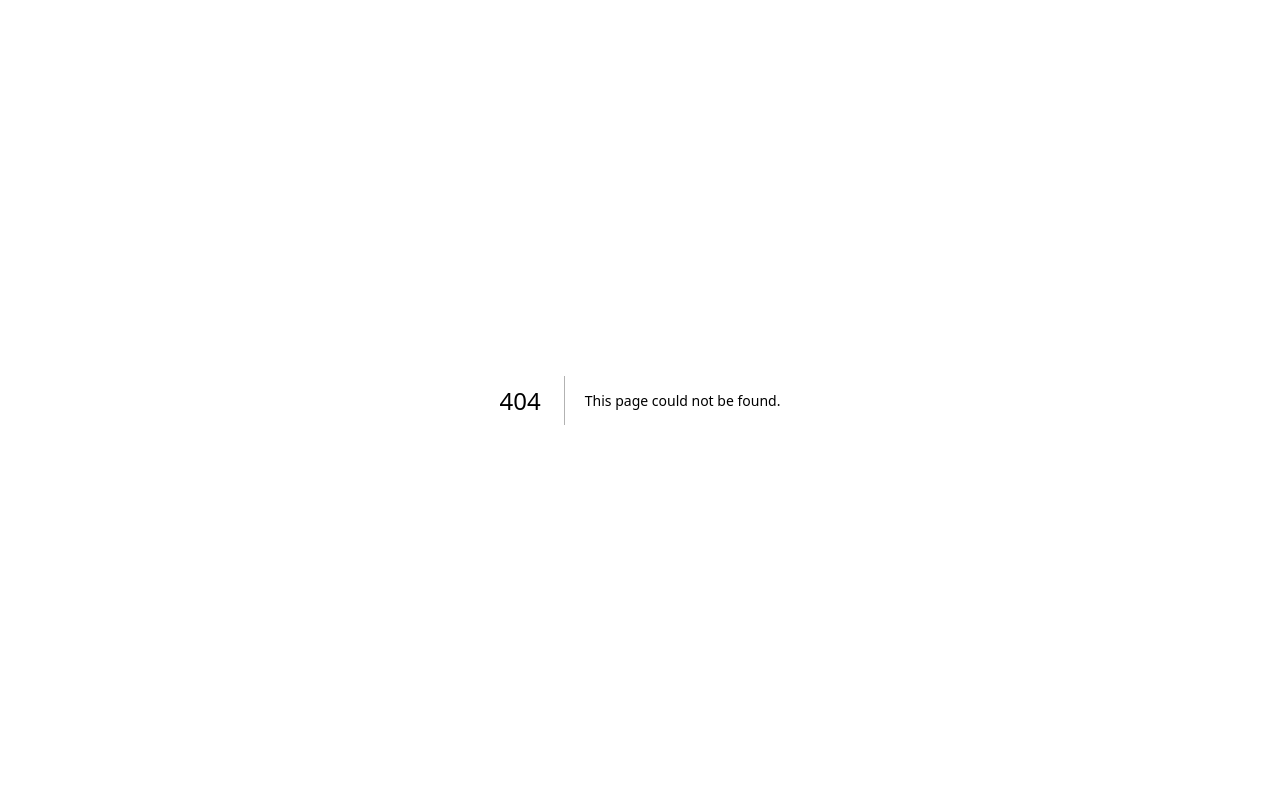
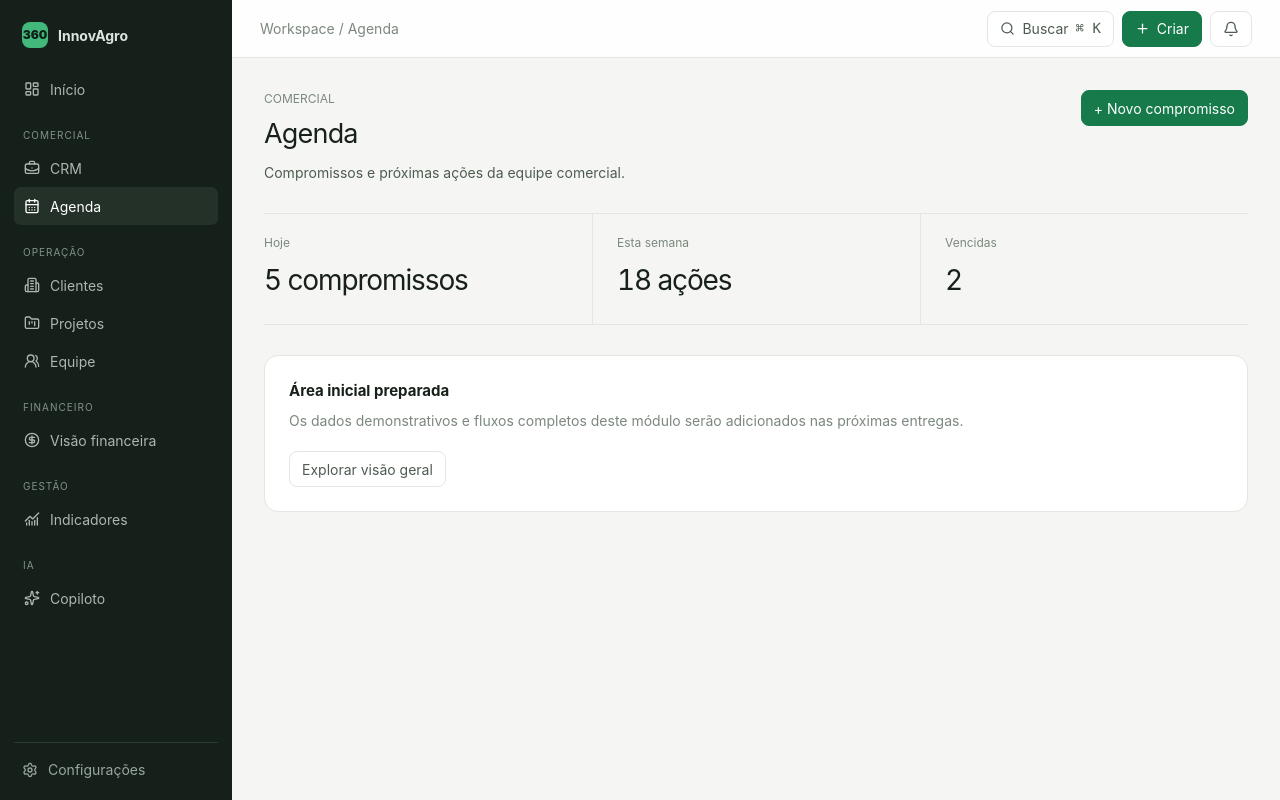
Before and after one commit to vorpageljeff/innovagro-360, a Next.js app in the folder apps/web/: page /agenda in a window 1280 px wide. Before the commit this address had no page. Built offline with nearby package versions, Linux system fonts and the light colour scheme.

Commit message:
fix: enable workspace navigation

```diff
--- /dev/null
+++ b/apps/web/app/(workspace)/[section]/page.tsx
@@ -0,0 +1,20 @@
+import { notFound } from "next/navigation";
+
+const modules: Record<string, { eyebrow: string; title: string; description: string; action: string; items: [string, string][] }> = {
+  crm: { eyebrow: "COMERCIAL", title: "CRM", description: "Relacionamentos, oportunidades e próximas ações em um só contexto.", action: "+ Nova oportunidade", items: [["Pipeline aberto", "R$ 187.500"], ["Follow-ups hoje", "8"], ["Oportunidades paradas", "3"]] },
+  agenda: { eyebrow: "COMERCIAL", title: "Agenda", description: "Compromissos e próximas ações da equipe comercial.", action: "+ Novo compromisso", items: [["Hoje", "5 compromissos"], ["Esta semana", "18 ações"], ["Vencidas", "2"]] },
+  clientes: { eyebrow: "OPERAÇÃO", title: "Clientes", description: "Visão única de contas, contatos, projetos e histórico financeiro.", action: "+ Novo cliente", items: [["Clientes ativos", "8"], ["Projetos ativos", "6"], ["Saldo a receber", "R$ 24.800"]] },
+  projetos: { eyebrow: "OPERAÇÃO", title: "Projetos", description: "Acompanhe entregas, prazo, horas, riscos e margem.", action: "+ Novo projeto", items: [["Em andamento", "6"], ["Em atenção", "2"], ["Críticos", "1"]] },
+  equipe: { eyebrow: "OPERAÇÃO", title: "Equipe", description: "Capacidade, alocação e exceções que exigem ação.", action: "+ Convidar pessoa", items: [["Pessoas ativas", "12"], ["Capacidade média", "87%"], ["Sobrecarga", "2 pessoas"]] },
+  financeiro: { eyebrow: "FINANCEIRO", title: "Visão financeira", description: "Caixa, recebíveis, pagamentos e resultado gerencial.", action: "+ Novo lançamento", items: [["Saldo disponível", "R$ 31.200"], ["A receber", "R$ 24.800"], ["Vencido", "R$ 5.800"]] },
+  indicadores: { eyebrow: "GESTÃO", title: "Indicadores", description: "Dados conectados para entender causas e tomar decisões.", action: "Configurar relatório", items: [["Margem", "44,1%"], ["Conversão comercial", "31%"], ["Saúde média", "82"]] },
+  copiloto: { eyebrow: "INTELIGÊNCIA", title: "Copiloto", description: "Sínteses e recomendações baseadas nos dados permitidos da organização.", action: "Nova conversa", items: [["Projetos críticos", "1"], ["Oportunidades prováveis", "4"], ["Alertas de caixa", "1"]] },
+  configuracoes: { eyebrow: "ADMINISTRAÇÃO", title: "Configurações", description: "Organização, pessoas, permissões e regras do workspace.", action: "Salvar alterações", items: [["Usuários", "12"], ["Perfis", "6"], ["Integrações", "0"]] },
+};
+
+export default async function ModulePage({ params }: { params: Promise<{ section: string }> }) {
+  const { section } = await params;
+  const module = modules[section];
+  if (!module) notFound();
+  return <div className="content"><div className="page-heading"><div><p className="eyebrow">{module.eyebrow}</p><h1 className="title">{module.title}</h1><p className="subtitle">{module.description}</p></div><button className="btn primary">{module.action}</button></div><section className="module-summary">{module.items.map(([label, value]) => <div className="metric" key={label}><div className="metric-label">{label}</div><div className="metric-value">{value}</div></div>)}</section><section className="panel module-empty"><p className="panel-title">Área inicial preparada</p><p className="muted">Os dados demonstrativos e fluxos completos deste módulo serão adicionados nas próximas entregas.</p><button className="btn">Explorar visão geral</button></section></div>;
+}
--- a/apps/web/components/layout/app-shell.tsx
+++ b/apps/web/components/layout/app-shell.tsx
@@ -1,4 +1,18 @@
+"use client";
+import Link from "next/link";
+import { usePathname } from "next/navigation";
 import { Bell, BriefcaseBusiness, Building2, CalendarDays, ChartNoAxesCombined, CircleDollarSign, FolderKanban, LayoutDashboard, Plus, Search, Settings, Sparkles, UsersRound, type LucideIcon } from "lucide-react";
-type NavItem = [string, LucideIcon, boolean?];
-const groups: {label:string;items:NavItem[]}[]=[{label:"",items:[["Início",LayoutDashboard,true]]},{label:"COMERCIAL",items:[["CRM",BriefcaseBusiness],["Agenda",CalendarDays]]},{label:"OPERAÇÃO",items:[["Clientes",Building2],["Projetos",FolderKanban],["Equipe",UsersRound]]},{label:"FINANCEIRO",items:[["Visão financeira",CircleDollarSign]]},{label:"GESTÃO",items:[["Indicadores",ChartNoAxesCombined]]},{label:"IA",items:[["Copiloto",Sparkles]]}];
-export function AppShell({children}:{children:React.ReactNode}){return <div className="shell"><aside className="sidebar"><div className="brand"><b className="brand-mark">360</b><span>InnovAgro</span></div><nav>{groups.map((group,i)=><div key={i}>{group.label&&<div className="nav-label">{group.label}</div>}{group.items.map(([label,Icon,active])=><a className={`nav-item ${active?"active":""}`} href="#" key={String(label)}><Icon/><span>{String(label)}</span></a>)}</div>)}</nav><div className="sidebar-foot"><Settings size={16}/> Configurações</div></aside><main className="main"><header className="topbar"><span className="muted">Workspace / Início</span><div className="top-actions"><button className="btn"><Search size={15}/> Buscar <kbd>⌘ K</kbd></button><button className="btn primary"><Plus size={15}/> Criar</button><button className="btn" aria-label="Notificações"><Bell size={16}/></button></div></header>{children}</main></div>}
+type NavItem = { label: string; href: string; icon: LucideIcon };
+const groups: { label: string; items: NavItem[] }[] = [
+  { label: "", items: [{ label: "Início", href: "/dashboard", icon: LayoutDashboard }] },
+  { label: "COMERCIAL", items: [{ label: "CRM", href: "/crm", icon: BriefcaseBusiness }, { label: "Agenda", href: "/agenda", icon: CalendarDays }] },
+  { label: "OPERAÇÃO", items: [{ label: "Clientes", href: "/clientes", icon: Building2 }, { label: "Projetos", href: "/projetos", icon: FolderKanban }, { label: "Equipe", href: "/equipe", icon: UsersRound }] },
+  { label: "FINANCEIRO", items: [{ label: "Visão financeira", href: "/financeiro", icon: CircleDollarSign }] },
+  { label: "GESTÃO", items: [{ label: "Indicadores", href: "/indicadores", icon: ChartNoAxesCombined }] },
+  { label: "IA", items: [{ label: "Copiloto", href: "/copiloto", icon: Sparkles }] },
+];
+export function AppShell({ children }: { children: React.ReactNode }) {
+  const pathname = usePathname();
+  const current = groups.flatMap((group) => group.items).find((item) => pathname.startsWith(item.href))?.label ?? "Workspace";
+  return <div className="shell"><aside className="sidebar"><div className="brand"><b className="brand-mark">360</b><span>InnovAgro</span></div><nav>{groups.map((group) => <div key={group.label || "home"}>{group.label && <div className="nav-label">{group.label}</div>}{group.items.map((item) => { const Icon = item.icon; const active = pathname === item.href || pathname.startsWith(`${item.href}/`); return <Link className={`nav-item ${active ? "active" : ""}`} href={item.href} key={item.href} aria-current={active ? "page" : undefined}><Icon /><span>{item.label}</span></Link>; })}</div>)}</nav><Link className="sidebar-foot" href="/configuracoes"><Settings size={16} /><span>Configurações</span></Link></aside><main className="main"><header className="topbar"><span className="muted">Workspace / {current}</span><div className="top-actions"><button className="btn"><Search size={15} /> Buscar <kbd>⌘ K</kbd></button><button className="btn primary"><Plus size={15} /> Criar</button><button className="btn" aria-label="Notificações"><Bell size={16} /></button></div></header>{children}</main></div>;
+}
--- a/apps/web/middleware.ts
+++ b/apps/web/middleware.ts
@@ -8,4 +8,4 @@ export function middleware(request: NextRequest) {
   }
   return NextResponse.next();
 }
-export const config = { matcher: ["/dashboard/:path*"] };
+export const config = { matcher: ["/dashboard/:path*", "/crm/:path*", "/agenda/:path*", "/clientes/:path*", "/projetos/:path*", "/equipe/:path*", "/financeiro/:path*", "/indicadores/:path*", "/copiloto/:path*", "/configuracoes/:path*"] };
```
Also changed, not shown: apps/web/app/globals.css.
